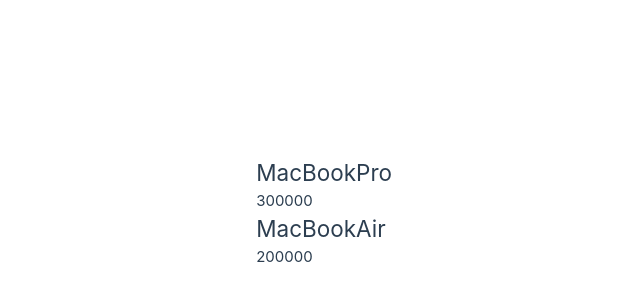
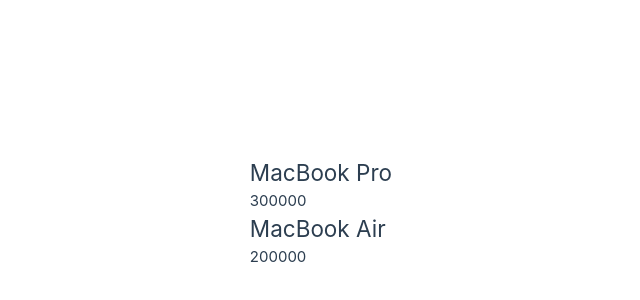
Before and after one commit to SumeetWajpe/BOA_Vue3_Feb_24, a Vue app in the folder DAY1/hellovuewithvuecreate/: page / in a window 1280 px wide. Shown: the part 188-488 px from the top of the page, without its empty margins (168-808 px from the left). Built offline with nearby package versions, Linux system fonts and the light colour scheme.

Commit message:
✨ Displauying ProductList with Compostion API

```diff
--- a/DAY1/hellovuewithvuecreate/src/App.vue
+++ b/DAY1/hellovuewithvuecreate/src/App.vue
@@ -1,15 +1,21 @@
 <script setup>
-import Product from './components/Product.vue'
+import Product from "./components/Product.vue"
+
+const productList = [
+  { name: "MacBook Pro", price: 300000 },
+  { name: "MacBook Air", price: 200000 },
+
+]
 
 </script>
 
 <template>
   <header>
+    <div>
+      <div v-for="product in productList">
+        <Product :details="product" />
+      </div>
 
-    <div>
-
-      <Product name="MacBookPro" v-bind:price="300000" />
-      <Product name="MacBookAir" :price="200000" />
 
       <!-- <Product /> -->
 
--- a/DAY1/hellovuewithvuecreate/src/components/Product.vue
+++ b/DAY1/hellovuewithvuecreate/src/components/Product.vue
@@ -1,17 +1,14 @@
 <template>
-    <h2>{{ name }}</h2>
-    <h4>{{ price }}</h4>
+    <h2>{{ details.name }}</h2>
+    <h4>{{ details.price }}</h4>
 </template>
 <script setup>
 defineProps({
-    name: {
-        type: String,
+    details: {
+        type: Object,
         required: true
     },
-    price: {
-        type: Number,
-        required: true
-    }
+
 })
 
 
```
